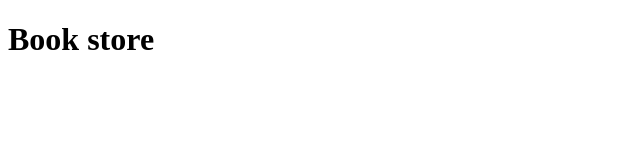
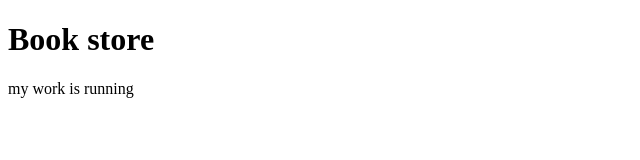
Before and after one commit to shazedur4056/book-store, a plain HTML site: page index.html in a window 1280 px wide. Shown: the whole page, without its empty margins (0-640 px from the left). Drawn offline with Linux system fonts and the light colour scheme.

Commit message:
books coming

```diff
--- a/index.html
+++ b/index.html
@@ -7,5 +7,6 @@
 </head>
 <body>
     <h1>Book store</h1>
+    <p>my work is running</p>
 </body>
 </html>
```
